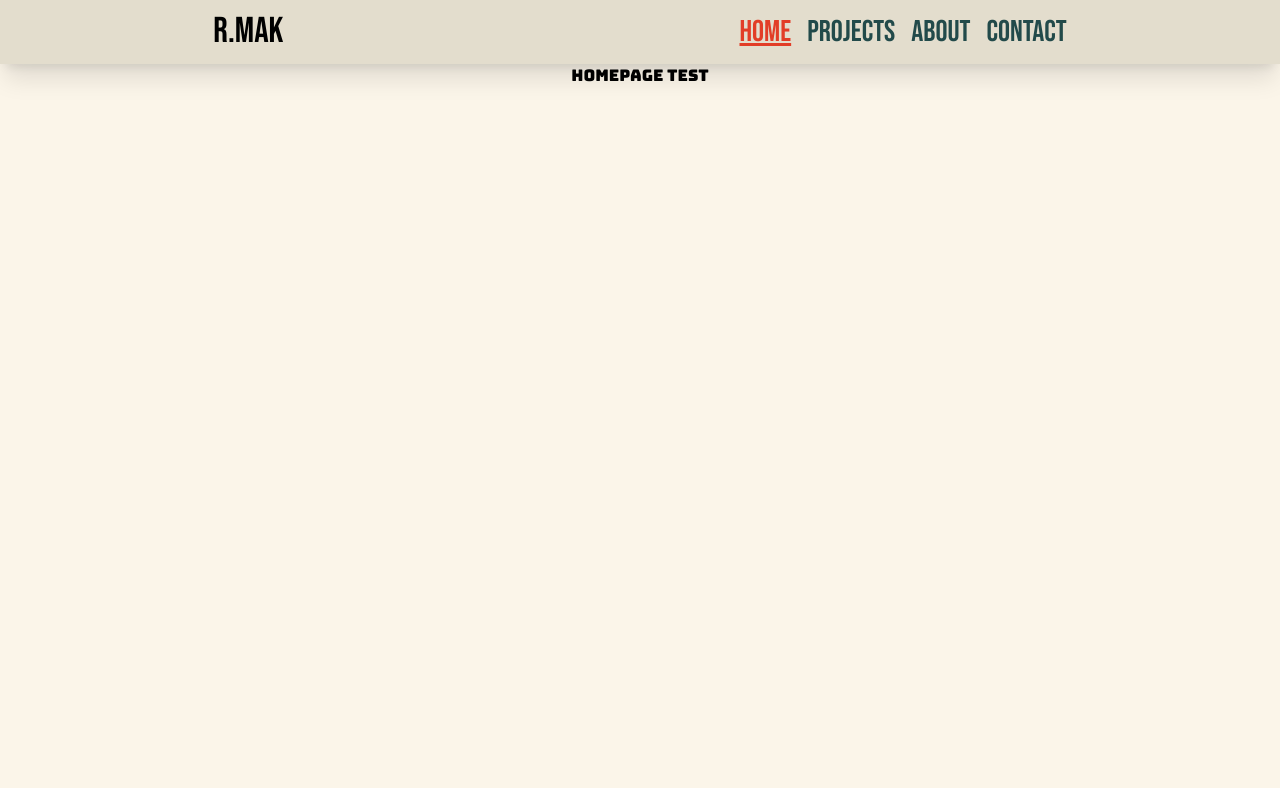
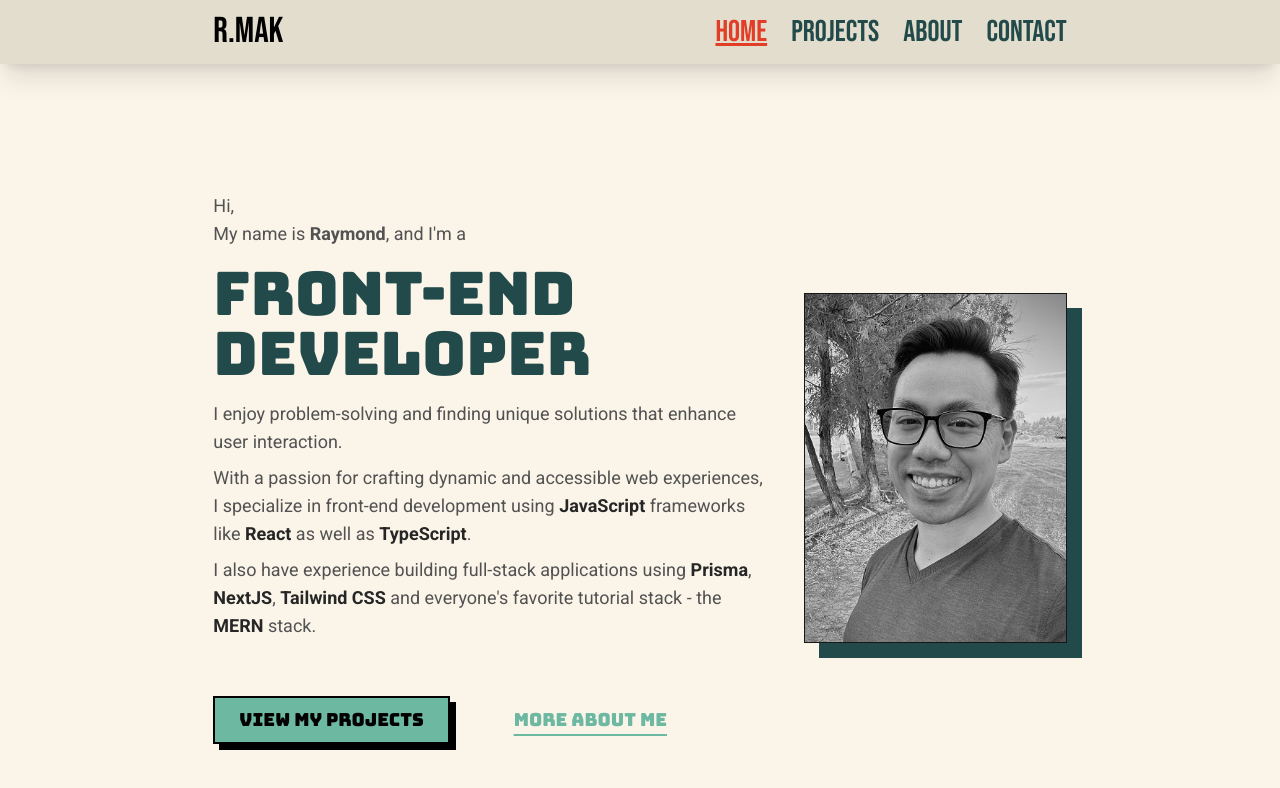
Before and after one commit to ray-mak/myportfolio, a Next.js app: page / in a window 1280 px wide. Shown: the top 788 px of the page. Built offline with nearby package versions, Linux system fonts and the light colour scheme.

Commit message:
Update main page, add hero section

```diff
--- a/src/app/components/Navbar.tsx
+++ b/src/app/components/Navbar.tsx
@@ -1,14 +1,9 @@
 "use client"
 
 import Link from "next/link"
-import { Bungee, Bebas_Neue } from "next/font/google"
+import { Bebas_Neue } from "next/font/google"
 import { usePathname } from "next/navigation"
 import { ComponentProps, ReactNode, useState } from "react"
-
-const bungee = Bungee({
-  weight: ["400"],
-  subsets: ["latin"],
-})
 
 const bebas = Bebas_Neue({
   weight: "400",
@@ -36,7 +31,7 @@ export function Navbar({ children }: { children: ReactNode }) {
         </div>
         <div className={`dimmer ${hamburgerMenu ? "opened" : ""}`}></div>
         <div
-          className={`navmenu flex gap-4 ml-auto items-center justify-center ${
+          className={`navmenu flex gap-6 ml-auto items-center justify-center ${
             hamburgerMenu ? "opened" : ""
           } ${bebas.className}`}
         >
--- a/src/app/layout.tsx
+++ b/src/app/layout.tsx
@@ -29,7 +29,7 @@ export default function RootLayout({
         </Navbar>
         <main>
           <div className="flex">
-            <div className="mt-16 md:mt-0 w-full flex items-center justify-center">
+            <div className="mt-16 md:mt-0 w-full flex items-center justify-center text-neutral-800">
               {children}
             </div>
           </div>
--- a/src/app/page.tsx
+++ b/src/app/page.tsx
@@ -1,10 +1,80 @@
-import { Bungee } from "next/font/google"
+import { Bebas_Neue, Bungee } from "next/font/google"
+import Image from "next/image"
+import Link from "next/link"
 
 const bungee = Bungee({
   weight: ["400"],
   subsets: ["latin"],
 })
 
+const bebas = Bebas_Neue({
+  weight: "400",
+  subsets: ["latin"],
+})
+
 export default function HomePage() {
-  return <h1 className={bungee.className}>Homepage test</h1>
+  return (
+    <div className="md:mt-32 md:w-5/6 lg:w-2/3">
+      <div className="flex flex-col md:grid md:grid-cols-3 gap-8 p-6 md:p-0">
+        <div className="flex flex-col gap-2 md:text-lg col-span-2 text-neutral-600">
+          <p>
+            Hi, <br></br>
+            My name is <span className={`font-bold`}>Raymond</span>, and I'm a
+          </p>
+          <p
+            className={`text-4xl md:text-6xl text-darkBlue py-2 leading-[1.15] text-center md:text-left ${bungee.className}`}
+          >
+            Front-End Developer
+          </p>
+          <p>
+            I enjoy problem-solving and finding unique solutions that enhance
+            user interaction.
+          </p>
+          <p>
+            With a passion for crafting dynamic and accessible web experiences,
+            I specialize in front-end development using{" "}
+            <span className="font-semibold text-neutral-800">JavaScript</span>{" "}
+            frameworks like
+            <span className="font-semibold text-neutral-800"> React</span> as
+            well as{" "}
+            <span className="font-semibold text-neutral-800">TypeScript</span>.{" "}
+          </p>
+          <p>
+            I also have experience building full-stack applications using{" "}
+            <span className="font-semibold text-neutral-800">Prisma</span>,{" "}
+            <span className="font-semibold text-neutral-800">NextJS</span>,{" "}
+            <span className="font-semibold text-neutral-800">
+              Tailwind CSS{" "}
+            </span>
+            and everyone's favorite tutorial stack - the{" "}
+            <span className="font-semibold text-neutral-800">MERN</span> stack.
+          </p>
+          <div className="flex flex-col items-center justify-center md:justify-start xs:flex-row mt-6 mb-4 md:mb-0 md:mt-12 gap-4 xl:gap-10">
+            <Link
+              href="/projects"
+              className={`w-fit px-6 py-2 bg-retroBlue text-black border-2 border-black text-sm lg:text-lg hover:scale-105 shadow-solidBlack ${bungee.className}`}
+            >
+              View my Projects
+            </Link>
+            <Link
+              href="/about"
+              className={`w-fit px-6 py-2 text-sm lg:text-lg text-retroBlue underline underline-offset-8 decoration-2 hover:text-darkBlue ${bungee.className}`}
+            >
+              More about me
+            </Link>
+          </div>
+        </div>
+        <div className="flex items-center justify-center">
+          <div className="relative w-full max-w-60 md:max-w-80 h-auto max-h-96 aspect-square md:aspect-[3/4] border border-neutral-900 shadow-darkBlue">
+            <Image
+              src="/heroimg.jpg"
+              fill
+              alt="Picture of Raymond"
+              className="object-cover"
+            />
+          </div>
+        </div>
+      </div>
+    </div>
+  )
 }
--- a/tailwind.config.ts
+++ b/tailwind.config.ts
@@ -16,11 +16,18 @@ const config: Config = {
       colors: {
         bgRetro: "#fbf5e9",
         bgRetroDark: "#E3DDCD",
-        retroBlue: "#77B7B7",
+        retroBlue: "#6DB8A1",
         retroSalmon: "#E28967",
         retroRed: "#E23D27",
         retroGray: "#4C5157",
         darkBlue: "#224A4A",
+      },
+      boxShadow: {
+        darkBlue: "15px 15px 0px 0px rgba(34,74,74,1)",
+        solidBlack: "6px 6px 0px 0px rgba(0,0,0,1)",
+      },
+      screens: {
+        xs: "450px",
       },
     },
   },
```
Also changed, not shown: public/heroimg.jpg (added).
